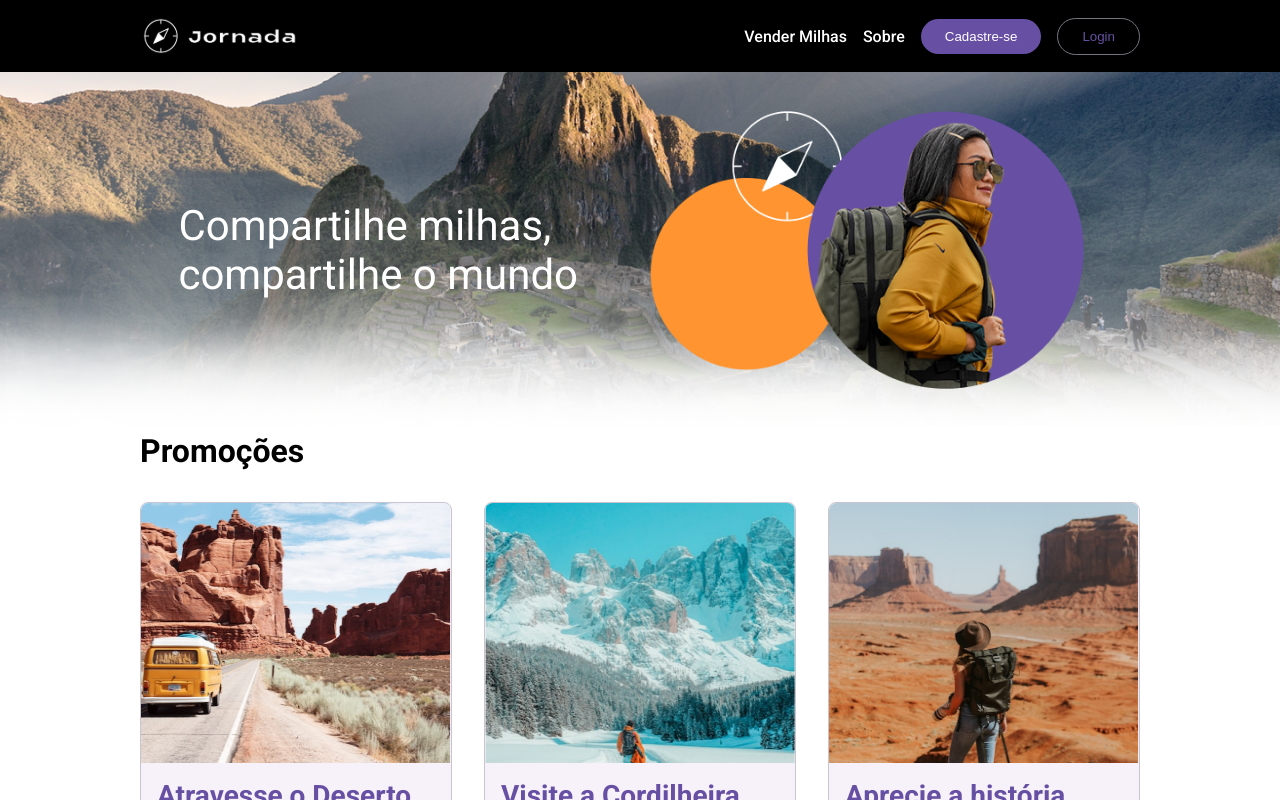
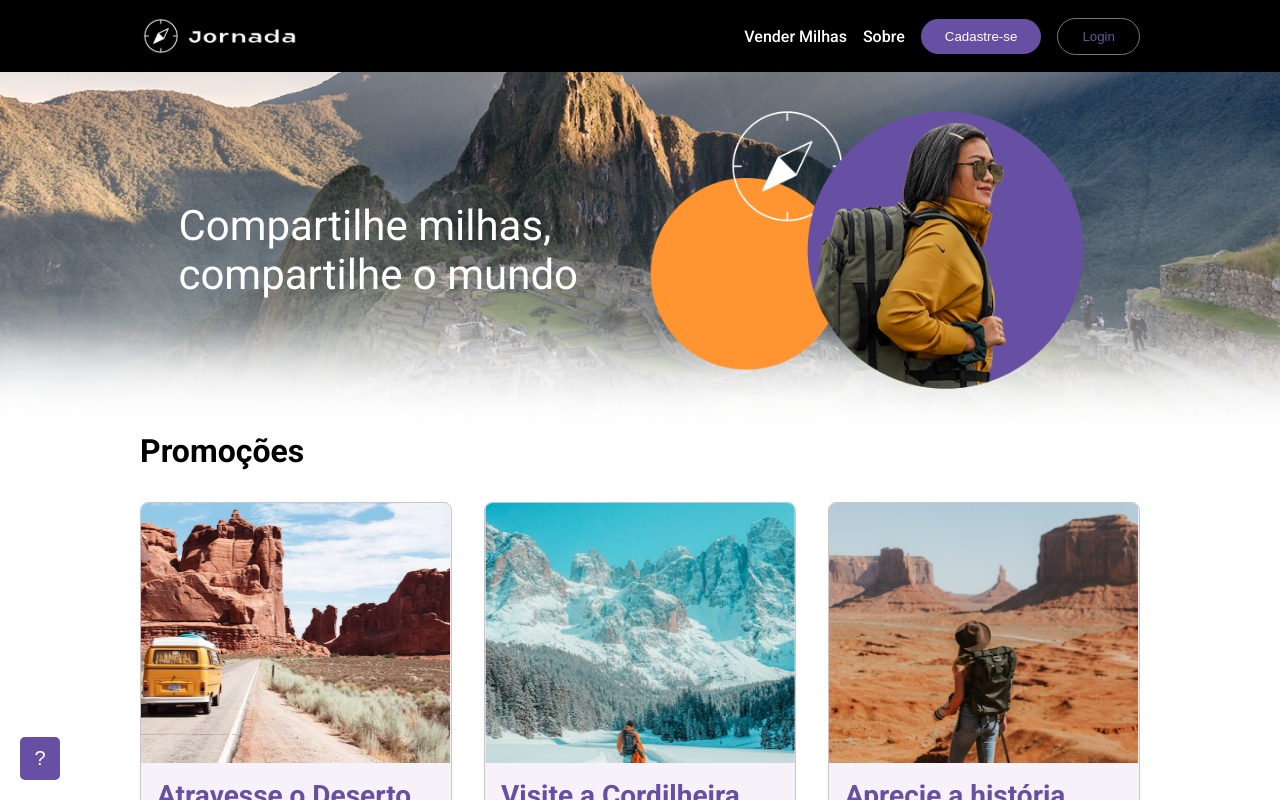
Before and after one commit to chiquinelli-bia/jornada-milhas, a React (Vite) app: page / in a window 1280 px wide. Shown: the top 800 px of the page. Built offline with nearby package versions, Linux system fonts and the light colour scheme.

Commit message:
feat(NotificationButton): cria componente e importa

```diff
--- a/src/App.jsx
+++ b/src/App.jsx
@@ -1,10 +1,14 @@
 import GlobalStyle from "./styles/global";
 import Home from "./pages/Home";
+import useNotification from "./hooks/useNotification";
+import NotificationButton from "./components/NotificationButton";
 
 function App() {
+  const {} = useNotification();
   return (
     <>
       <GlobalStyle />
+      <NotificationButton />
       <Home />
     </>
   );
--- /dev/null
+++ b/src/components/NotificationButton/index.jsx
@@ -0,0 +1,24 @@
+import { useState } from "react";
+import * as Styled from "./style";
+
+export default function NotificationButton({ action }) {
+  const [expanded, setExpanded] = useState(false);
+  return (
+    <Styled.ButtonWrapper>
+      <Styled.Button
+        onClick={action}
+        onMouseEnter={() => setExpanded(true)}
+        onMouseLeave={() => setExpanded(false)}
+        $expanded={expanded ? "true" : undefined}
+      >
+        {expanded ? (
+          <Styled.Message $expanded={expanded}>
+            Receber Notificação
+          </Styled.Message>
+        ) : (
+          <Styled.Interrogation>?</Styled.Interrogation>
+        )}
+      </Styled.Button>
+    </Styled.ButtonWrapper>
+  );
+}
--- /dev/null
+++ b/src/components/NotificationButton/style.js
@@ -0,0 +1,42 @@
+import styled from "styled-components";
+
+export const ButtonWrapper = styled.div`
+  position: fixed;
+  bottom: 20px;
+  left: 20px;
+  z-index: 1000;
+  display: flex;
+  align-items: center;
+`;
+
+export const Button = styled.button`
+  background-color: #6750a4;
+  display: flex;
+  align-items: center;
+  justify-content: center;
+  color: white;
+  border: none;
+  border-radius: 5px;
+  padding: 10px 20px;
+  cursor: pointer;
+  position: relative;
+  transition: width 0.3s;
+  width: ${({ $expanded }) => ($expanded ? "250px" : "40px")};
+  overflow: hidden;
+  white-space: nowrap;
+  text-align: left;
+  &:hover {
+    width: 250px;
+  }
+`;
+
+export const Message = styled.span`
+  margin-left: 10px;
+  opacity: ${({ $expanded }) => ($expanded ? 1 : 0)};
+  transition: opacity 0.3s;
+`;
+
+export const Interrogation = styled.p`
+  display: block;
+  font-size: 20px;
+`;
```
